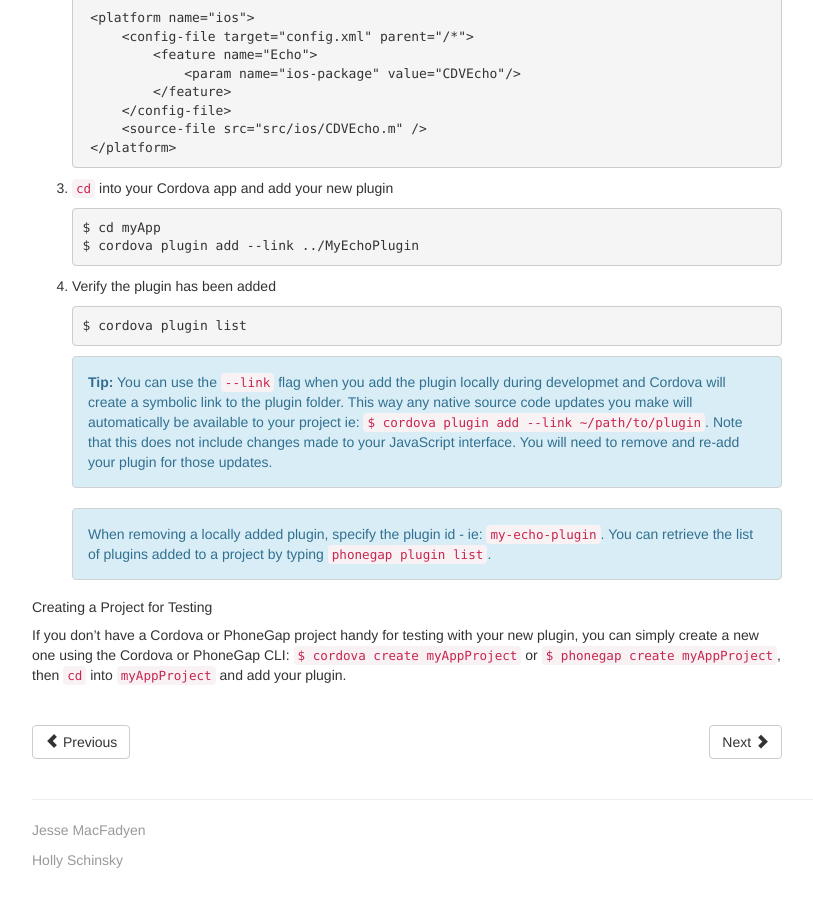
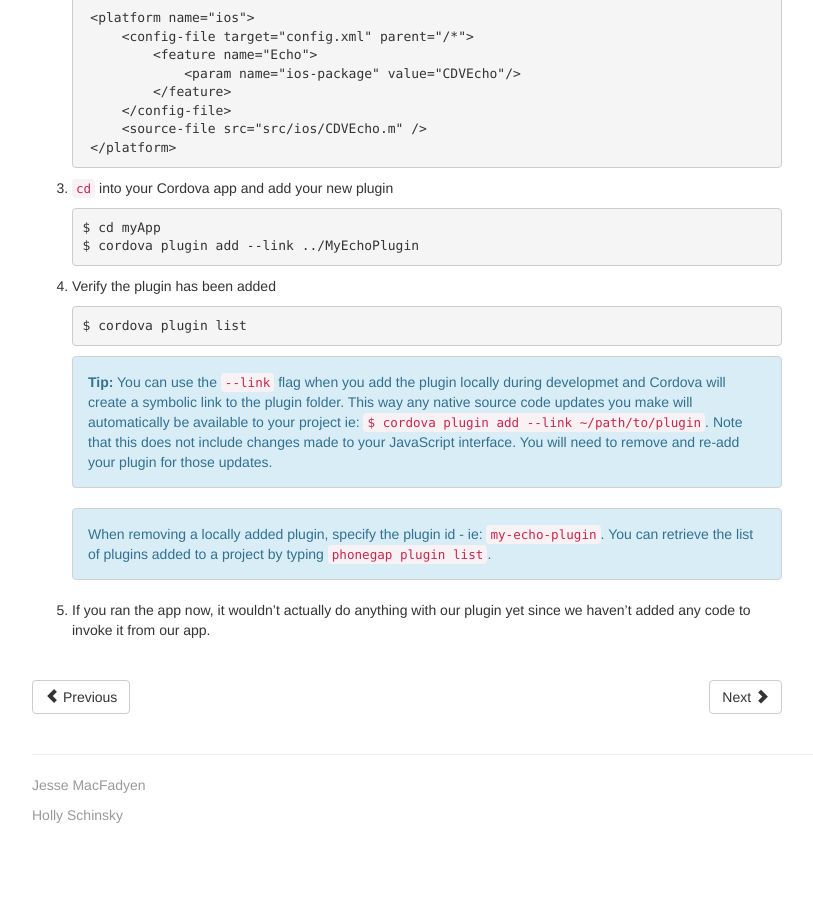
Before and after one commit to phonegap/workshop-plugins, a Jekyll site: the page built from lesson2.md, in a window 1280 px wide and 900 px high, scrolled down 1428 px. Shown: the whole window, without its empty margins (38-851 px from the left). Built offline with Jekyll 4.4.1, drawn with Linux system fonts in a browser that asks for light colours; comment, search, counter and statistics services are not loaded; after the commit the page ends 2283 px from its top, so only the background shows below that.

Commit message:
Fixed content

```diff
--- a/lesson2.md
+++ b/lesson2.md
@@ -64,8 +64,11 @@
 
    >When removing a locally added plugin, specify the plugin id - ie: `my-echo-plugin`. You can retrieve the list of plugins added to a project by typing `phonegap plugin list`.
 
+5. If you ran the app now, it wouldn't actually do anything with our plugin yet since we haven't added any code to invoke it from our app.
+
+<!--
 ##### Creating a Project for Testing
-If you don't have a Cordova or PhoneGap project handy for testing with your new plugin, you can simply create a new one using the Cordova or PhoneGap CLI: `$ cordova create myAppProject` or `$ phonegap create myAppProject`, then `cd` into `myAppProject` and add your plugin.
+If you don't have a Cordova or PhoneGap project handy for testing with your new plugin, you can simply create a new one using the Cordova or PhoneGap CLI: `$ cordova create myAppProject` or `$ phonegap create myAppProject`, then `cd` into `myAppProject` and add your plugin.-->
 
 
 <div class="row" style="margin-top:40px;">
```
Also changed, not shown: lesson1.md (+0 -4 lines), lesson4.md (+1 -1 lines).
